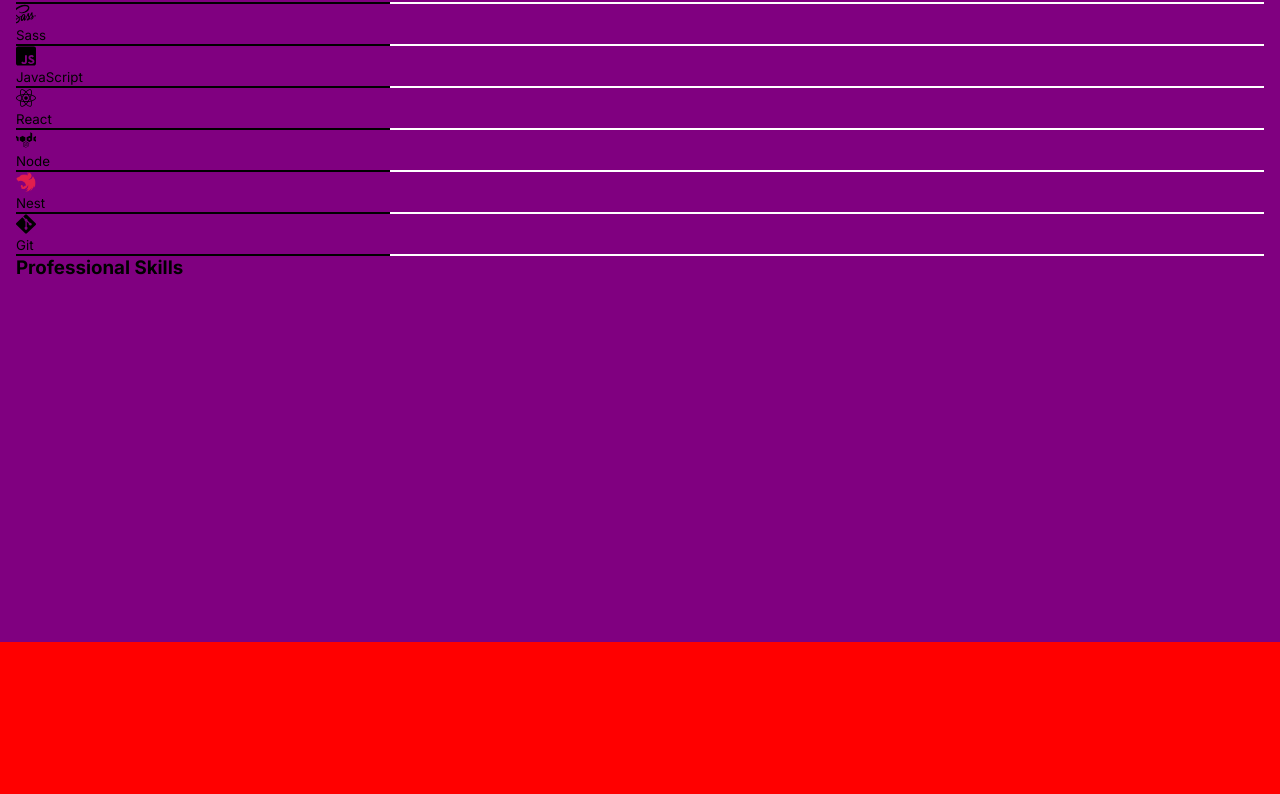
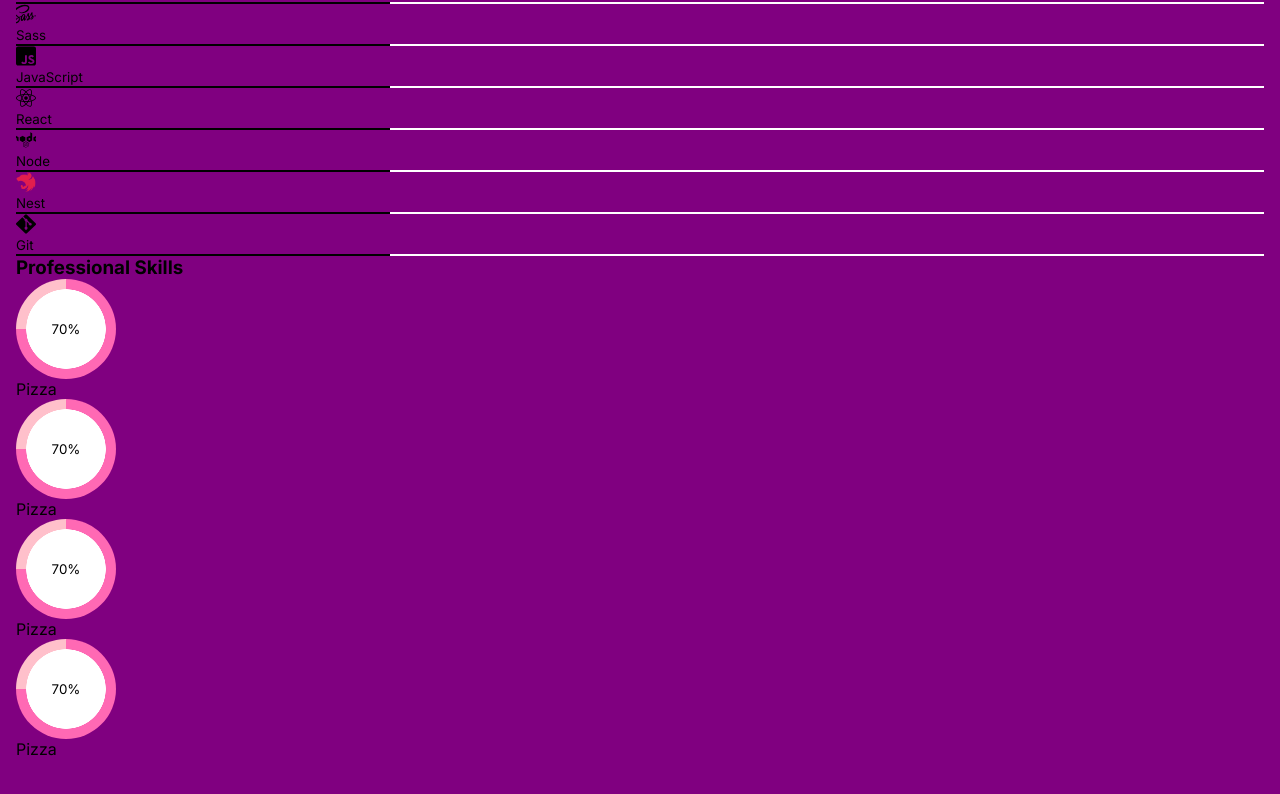
Before and after one commit to GeorgeIonita1/Portfolio, a Next.js app in the folder client/: page / in a window 1280 px wide. Shown: the part 1758-2552 px from the top of the page. Before the commit the page ends 2400 px from the top, so only its background shows below. Built offline with nearby package versions, Linux system fonts and the light colour scheme.

Commit message:
Added circular professional progress

```diff
--- a/client/src/components/AboutMe/AboutMe.module.scss
+++ b/client/src/components/AboutMe/AboutMe.module.scss
@@ -20,7 +20,7 @@
         flex-basis: 60%;
         display: flex;
         flex-direction: column;
-        align-items: start;
+        align-items: flex-start;
         justify-content: space-between;
     }
 
--- a/client/src/components/SkillsOverview/SkillsOverview.module.scss
+++ b/client/src/components/SkillsOverview/SkillsOverview.module.scss
@@ -27,14 +27,24 @@
     }
 
     &Professional {
+        &Container {
 
-    }
+        }
 
-    &Wrapper {
+        &Instance {
+            > div {
+                display: flex;
+                justify-content: center;
+                align-items: center;
 
-    }
-
-    &Instance {
+                width: 100px;
+                height: 100px;
+                border-radius: 50%;
+                background:
+                radial-gradient(closest-side, white 79%, transparent 80% 100%),
+                conic-gradient(hotpink 75%, pink 0);
+            }
+        }
 
     }
 }
--- a/client/src/components/SkillsOverview/SkillsOverview.tsx
+++ b/client/src/components/SkillsOverview/SkillsOverview.tsx
@@ -1,4 +1,5 @@
 import Image from 'next/image';
+import { CircularProgressbar } from 'react-circular-progressbar';
 
 import styles from './SkillsOverview.module.scss';
 import htmlIcon from '../../../public/icons/html5.svg';
@@ -19,38 +20,38 @@ export default function SkillsOverview() {
             <div className={styles.skillsContainer}>
                 <div className={styles.skillsTechnical}>
                     <h3>Technical Skills</h3>
-                    <div className={styles.skillsWrapper}>
-                        <div className={styles.skillsInstance}>
+                    <div>
+                        <div className={styles.skillsTechnicalInstance}>
                             <div className={styles.skillsTechnicalIcon}><Image src={htmlIcon} alt='Html icon' /></div>
                             <small>HTML</small>
                             <div className={styles.skillsTechnicalProgress}><div /></div>
                         </div>
-                        <div className={styles.skillsInstance}>
+                        <div className={styles.skillsTechnicalInstance}>
                             <div className={styles.skillsTechnicalIcon}><Image src={sassIcon} alt='sass Icon' /></div>
                             <small>Sass</small>
                             <div className={styles.skillsTechnicalProgress}><div /></div>
                         </div>
-                        <div className={styles.skillsInstance}>
+                        <div className={styles.skillsTechnicalInstance}>
                             <div className={styles.skillsTechnicalIcon}><Image src={javascriptIcon} alt='javascript Icon' /></div>
                             <small>JavaScript</small>
                             <div className={styles.skillsTechnicalProgress}><div /></div>
                         </div>
-                        <div className={styles.skillsInstance}>
+                        <div className={styles.skillsTechnicalInstance}>
                             <div className={styles.skillsTechnicalIcon}><Image src={reactIcon} alt='react Icon' /></div>
                             <small>React</small>
                             <div className={styles.skillsTechnicalProgress}><div /></div>
                         </div>
-                        <div className={styles.skillsInstance}>
+                        <div className={styles.skillsTechnicalInstance}>
                             <div className={styles.skillsTechnicalIcon}><Image src={nodeIcon} alt='node Icon' /></div>
                             <small>Node</small>
                             <div className={styles.skillsTechnicalProgress}><div /></div>
                         </div>
-                        <div className={styles.skillsInstance}>
+                        <div className={styles.skillsTechnicalInstance}>
                             <div className={styles.skillsTechnicalIcon}><Image src={nestIcon} alt='nest Icon' /></div>
                             <small>Nest</small>
                             <div className={styles.skillsTechnicalProgress}><div /></div>
                         </div>
-                        <div className={styles.skillsInstance}>
+                        <div className={styles.skillsTechnicalInstance}>
                             <div className={styles.skillsTechnicalIcon}><Image src={gitIcon} alt='git Icon' /></div>
                             <small>Git</small>
                             <div className={styles.skillsTechnicalProgress}><div /></div>
@@ -59,7 +60,32 @@ export default function SkillsOverview() {
                 </div>
                 <div className={styles.skillsProfessional}>
                     <h3>Professional Skills</h3>
-                    <div className={styles.skillsWrapper}></div>
+                    <div className={styles.skillsProfessionalContainer}>
+                        <div className={styles.skillsProfessionalInstance}>
+                            <div>
+                                <small>70%</small>
+                            </div>
+                            Pizza
+                        </div>
+                        <div className={styles.skillsProfessionalInstance}>
+                            <div>
+                                <small>70%</small>
+                            </div>
+                            Pizza
+                        </div>
+                        <div className={styles.skillsProfessionalInstance}>
+                            <div>
+                                <small>70%</small>
+                            </div>
+                            Pizza
+                        </div>
+                        <div className={styles.skillsProfessionalInstance}>
+                            <div>
+                                <small>70%</small>
+                            </div>
+                            Pizza
+                        </div>
+                    </div>
                 </div>
             </div>
         </section>
```
